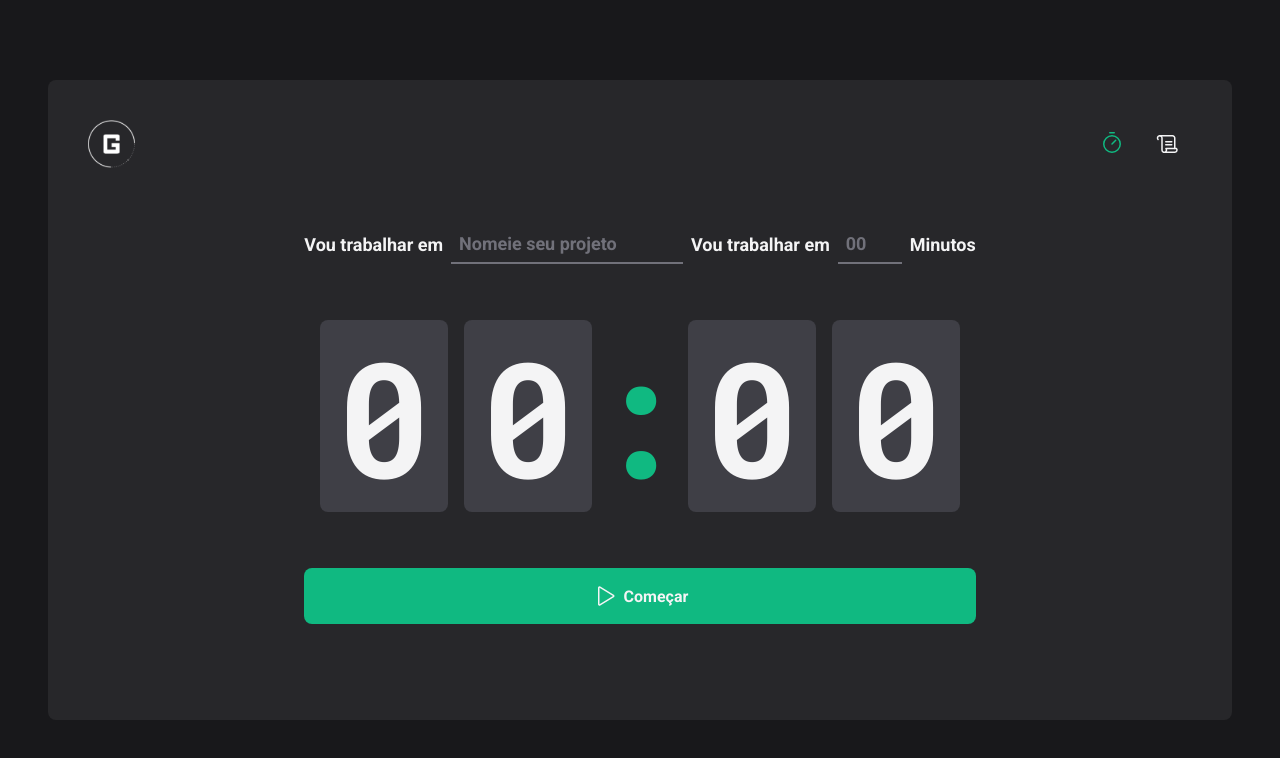
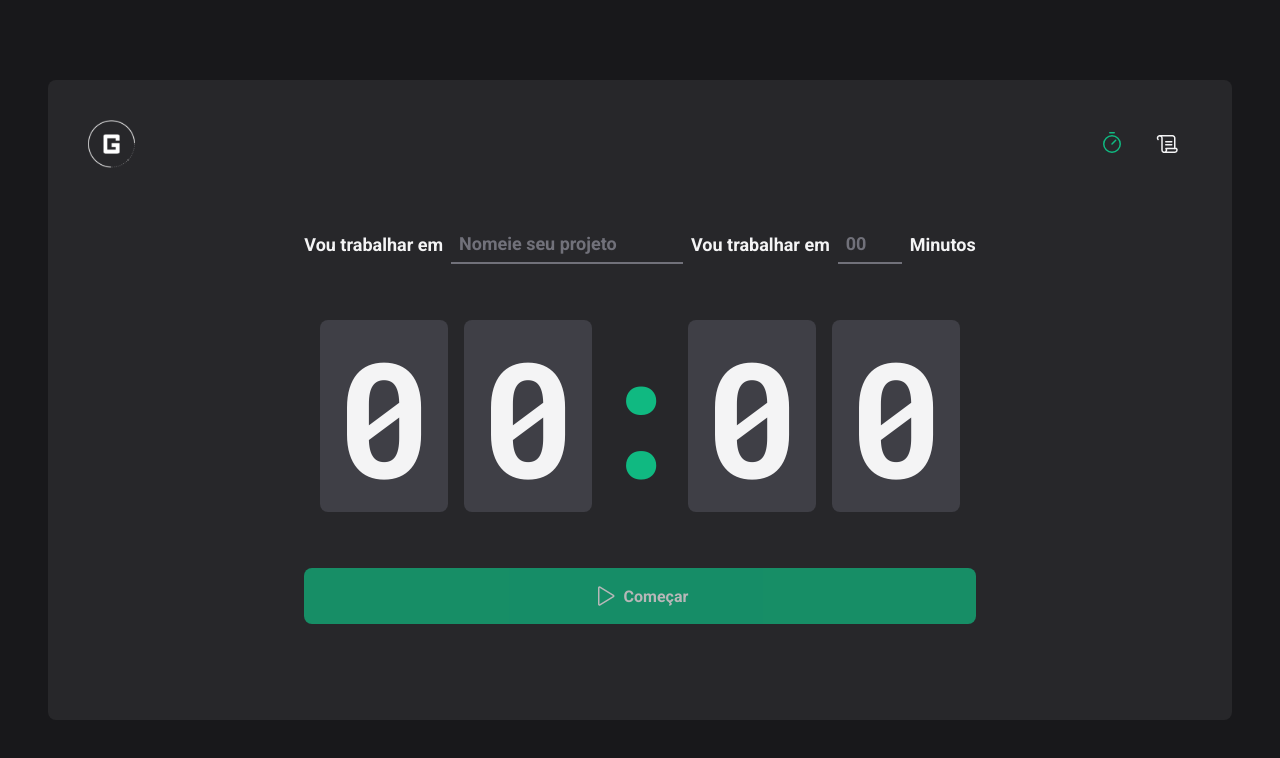
Before and after one commit to GabrielS0ares/timer-pomodoro, a React (Vite) app: page / in a window 1280 px wide. Shown: the top 758 px of the page. Built offline with nearby package versions, Linux system fonts and the light colour scheme.

Commit message:
Feat: Formulários - Validando formulários

```diff
--- a/package.json
+++ b/package.json
@@ -13,6 +13,7 @@
     "phosphor-react": "^1.4.1",
     "react": "^18.2.0",
     "react-dom": "^18.2.0",
+    "react-hook-form": "^7.51.3",
     "react-router-dom": "^6.22.3",
     "styled-components": "^6.1.8"
   },
--- a/src/pages/Home/index.tsx
+++ b/src/pages/Home/index.tsx
@@ -1,4 +1,5 @@
 import { Play } from 'phosphor-react'
+
 import {
   CountdownContainer,
   FormContainer,
@@ -9,16 +10,27 @@
   TaskInput,
 } from './styles'
 
+import { useForm } from 'react-hook-form'
+
 export default function Home() {
+  const { register, handleSubmit, watch } = useForm()
+
+  const task = watch('task')
+
+  function handleCreateNewCycle(data) {
+    console.log(data)
+  }
+
   return (
     <HomeContainer>
-      <form action="">
+      <form onSubmit={handleSubmit(handleCreateNewCycle)} action="">
         <FormContainer>
           <label htmlFor="task">Vou trabalhar em</label>
           <TaskInput
             list="taks-suggestions"
             id="task"
             placeholder="Nomeie seu projeto"
+            {...register('task')}
           />
 
           <datalist id="taks-suggestions">
@@ -34,6 +46,7 @@
             step={5}
             min={5}
             max={60}
+            {...register('minutesAmount', { valueAsNumber: true })}
           />
 
           <span>Minutos</span>
@@ -47,7 +60,7 @@
           <span>0</span>
         </CountdownContainer>
 
-        <StartCountDownButton type="submit">
+        <StartCountDownButton disabled={!task} type="submit">
           <Play size={24} />
           Começar
         </StartCountDownButton>
```
Also changed, not shown: 1 other file (tests, documents, lock files or other folders).
